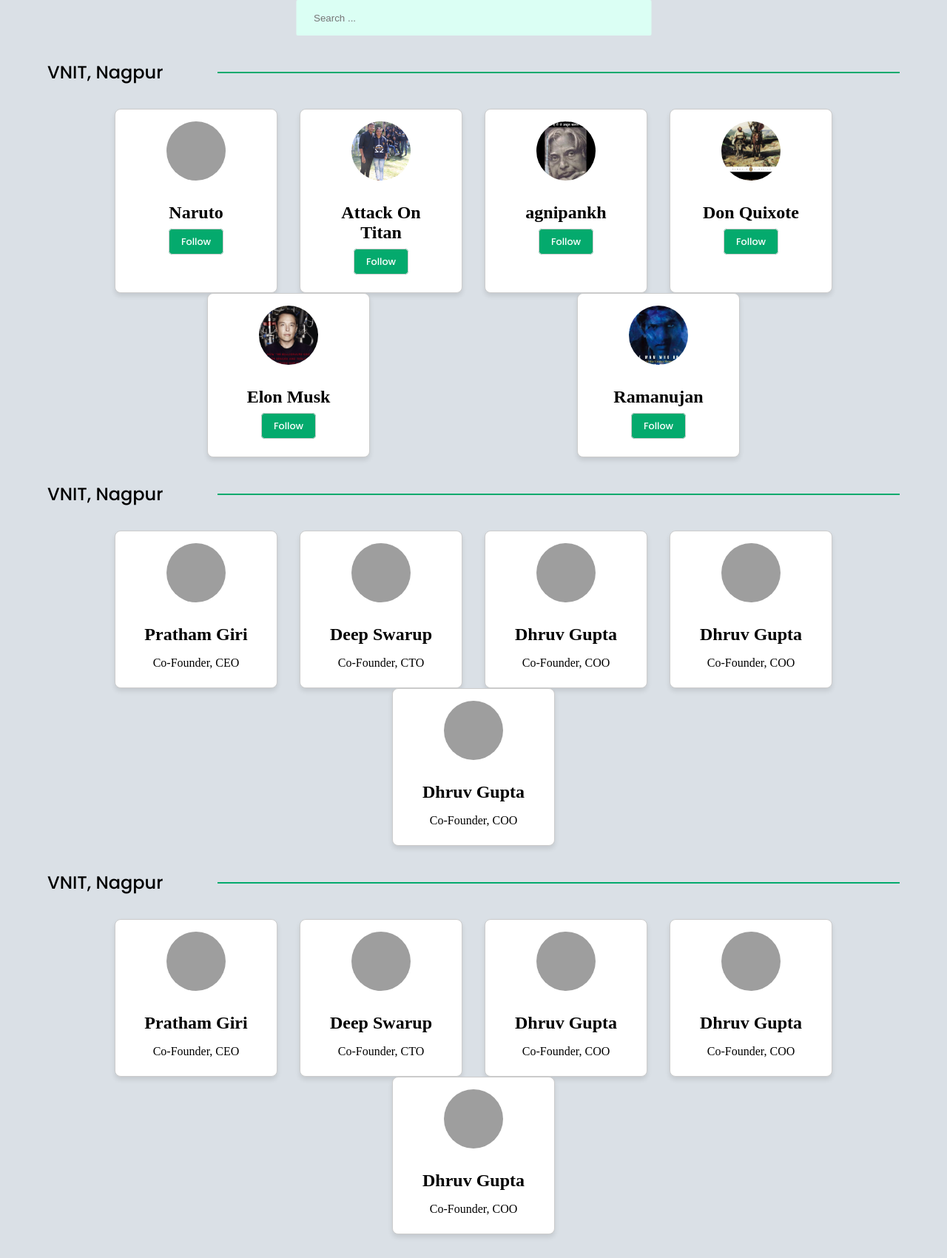
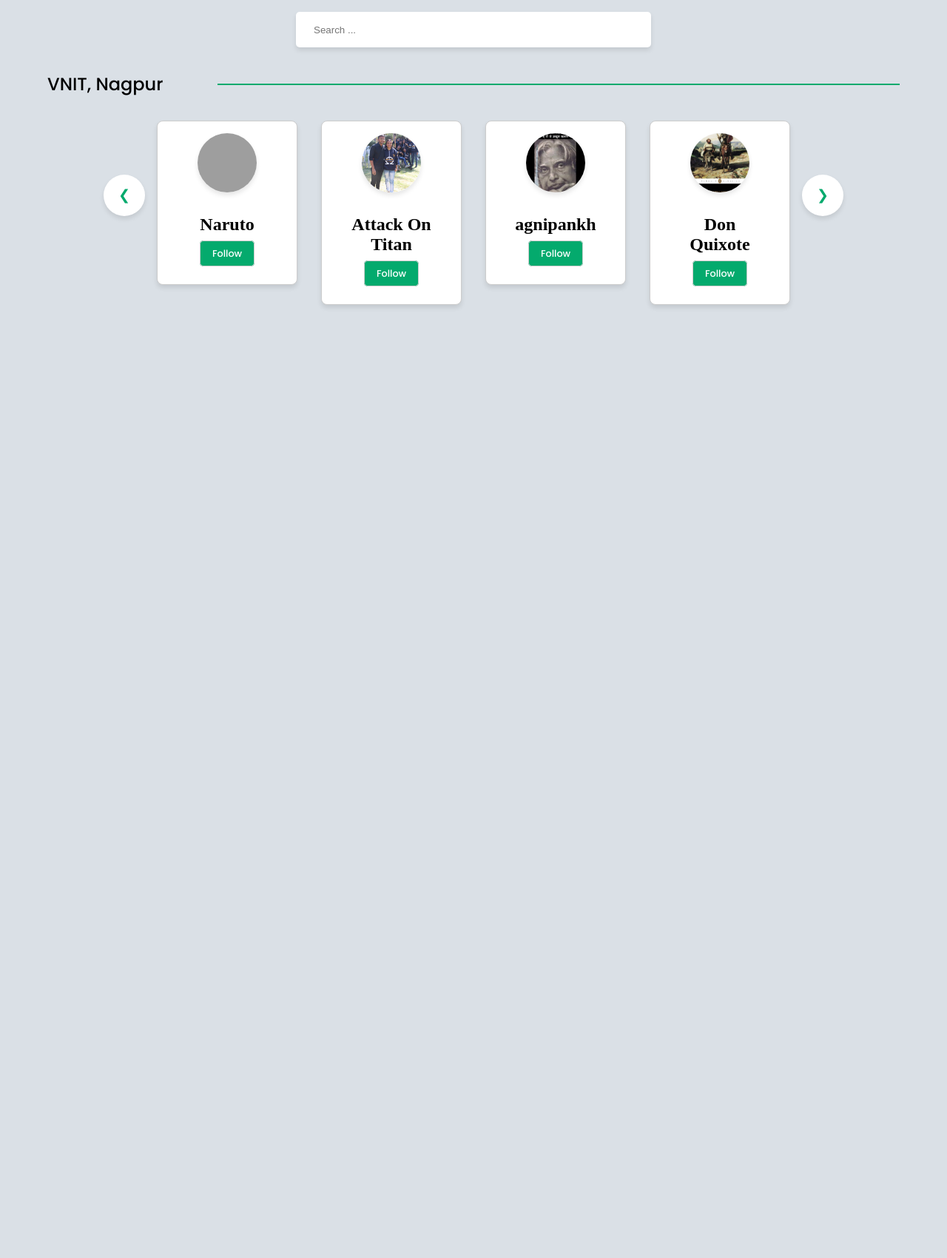
Before and after one commit to prathamGiri/collageCommunity, a PHP site: page /pages/circles.php in a window 1280 px wide. Shown: the part 58-1758 px from the top of the page at 74% size. After the commit the page ends 474 px from the top, so only its background shows below. Run offline with PHP 8.4, Linux system fonts and the light colour scheme; the template is opened without the code that fills it, so the values that code supplies are empty; data comes from the database, SQL or seed files in the repository; grey boxes are pictures that could not be loaded.

Commit message:
deep swaroop 1/09

```diff
--- a/css/circle.css
+++ b/css/circle.css
@@ -1,8 +1,9 @@
 .search-c{
-    position: relative;
+    /* position: relative; */
+    margin: 1rem auto;
     width: 60%;
     left: 50%;
-    transform: translateX(-50%);
+    /* transform: translateX(-50%); */
     text-align: center;
 }
 .search-c li{
@@ -15,12 +16,16 @@
 }
 
 .search-c input {
+
     width: 30rem;
     height: 3rem;
     border: none;
-    background-color: #dbfff4;
+    background-color: #ffffff;
     padding-inline: 1.5rem;
-    border-radius: 2px;
+    border-radius: 5px;
+    box-shadow: 0 4px 6px rgba(0, 0, 0, 0.1);
+
+
 }
 
 /* .search-c button{
@@ -30,19 +35,24 @@
 } */
 .search-c input:focus {
     outline: none;
-    background-color: #e4f7f1;
+    background-color: #ffffff;
 }
 
 /* Formatting result items */
+
+#search_result{
+
+}
+
 .search_result p{
-    margin: 0;
+    margin-inline-end: 0 ;
     padding: 7px 10px;
     border: 1px solid #CCCCCC;
     border-top: none;
     cursor: pointer;
 }
 .search_result p:hover{
-    background: #f2f2f2;
+    background: #bbbbbb;
 }
 
 
@@ -65,14 +75,18 @@
     height: 2px;
     background-color: #04AA6D;
     margin-left: 0.5rem;
+
 }
 
 .card-container {
     display: flex;
-    flex-wrap: wrap;
-    justify-content: space-around;
+    transition: transform 0.3s ease-in-out;
+    /* flex-wrap: wrap; */
+    /* justify-content: space-around; */
     padding-inline: 6.75rem;
     margin-top: 1rem;
+    justify-content: center;
+    align-items: baseline;
 }
 
 
@@ -85,7 +99,46 @@
     padding: 16px;
     text-align: center;
     position: relative;
+    margin-inline: 1rem;
+    transition: opacity 0.3s ease-in-out;
+
 }
+
+.prev-btn,
+.next-btn {
+    background-color: #ffffff;
+    color: #04AA6D;
+    border: none;
+    padding: 10px 20px;
+    cursor: pointer;
+    /* position: absolute;
+    top: 50%;
+    transform: translateY(-50%); */
+    z-index: 1;
+    height:3.5rem;
+    width: 3.5rem;
+    border-radius: 50%;
+    box-shadow: 0 4px 6px rgba(0, 0, 0, 0.1);
+    font-size: 1.2rem;
+
+
+}
+
+.prev-btn:hover,
+.next-btn:hover{
+    background-color: #e1e1e1;
+
+}
+
+.prev-btn {
+    left: 10px;
+}
+
+.next-btn {
+    right: 10px;
+}
+
+
 
 .card img {
     width: 80px;
@@ -93,6 +146,8 @@
     border-radius: 50%;
     object-fit: cover;
     margin-bottom: 10px;
+    box-shadow: 0 4px 6px rgba(0, 0, 0, 0.1);
+
 }
 
 /* .card-content {
--- a/javascript/live_search.js
+++ b/javascript/live_searchs.js
@@ -10,7 +10,22 @@ $(document).ready(function () {
                 },
                 success: function (data) {
                     $('#search_result').html(data);
-                    $('#search_result').css('display', 'block');
+                    // $('#search_result').css('display', 'block');
+                    // $('#search_result').css('background-color', 'white');
+                    $('#search_result').css({
+                        'position':'absolute',
+                        'width':'30rem',
+                        'background-color': 'white',
+                        'display': 'block',
+                        'margin':'0.1rem',
+                        'translate(X)':'10%',
+                        'z-index':'2',
+                        'margin':'0.1rem',
+                        'font-family':'poppins',
+                        'font-size':'0.8rem'
+
+                      });
+
                     $("#live_search").focusout(function () {
                         $('#search_result').css('display', 'none');
                     });
--- a/pages/circles.php
+++ b/pages/circles.php
@@ -38,11 +38,13 @@ $page = "circles";
             <div></div>
         </div>
         <div class="card-container">
+        <button class="prev-btn" onclick="prevSlide()">&#10094;</button>
             <?php
                 if (mysqli_num_rows($res) > 0) {
                     $i = 0;
                     while ($row = mysqli_fetch_assoc($res)) {
             ?>
+
             <div class="card">
                 <img src="<?php echo "/collageCommunity/images/profile_img/".$row['circleLogo']; ?>">
                 <div class="card-content">
@@ -51,11 +53,14 @@ $page = "circles";
                 </div>
             </div>
 
+
             <?php } }?>
+            <button class="next-btn" onclick="nextSlide()">&#10095;</button>
+
         </div>
 
     </div>
-    <div class="circle">
+    <!-- <div class="circle">
         <div class="circle-group">
             <p>VNIT, Nagpur</p>
             <div></div>
@@ -98,6 +103,8 @@ $page = "circles";
                     <p>Co-Founder, COO</p>
                 </div>
             </div>
+
+
         </div>
     </div>
     <div class="circle">
@@ -144,9 +151,10 @@ $page = "circles";
                 </div>
             </div>
     </div>
-
+    -->
+    <script src="/collageCommunity/javascript/circle.js"></script>
     <script src="https://ajax.googleapis.com/ajax/libs/jquery/3.5.1/jquery.min.js"></script>
-    <script src="/collageCommunity/javascript/live_search.js"></script>
+    <script src="/collageCommunity/javascript/live_searchs.js"></script>
 
 </body>
 </html>
```
Also changed, not shown: css/circlesprofile.css (+4 -4 lines), javascript/circle.js (added, +35 -0 lines), pages/community_page.php (+6 -13 lines).
